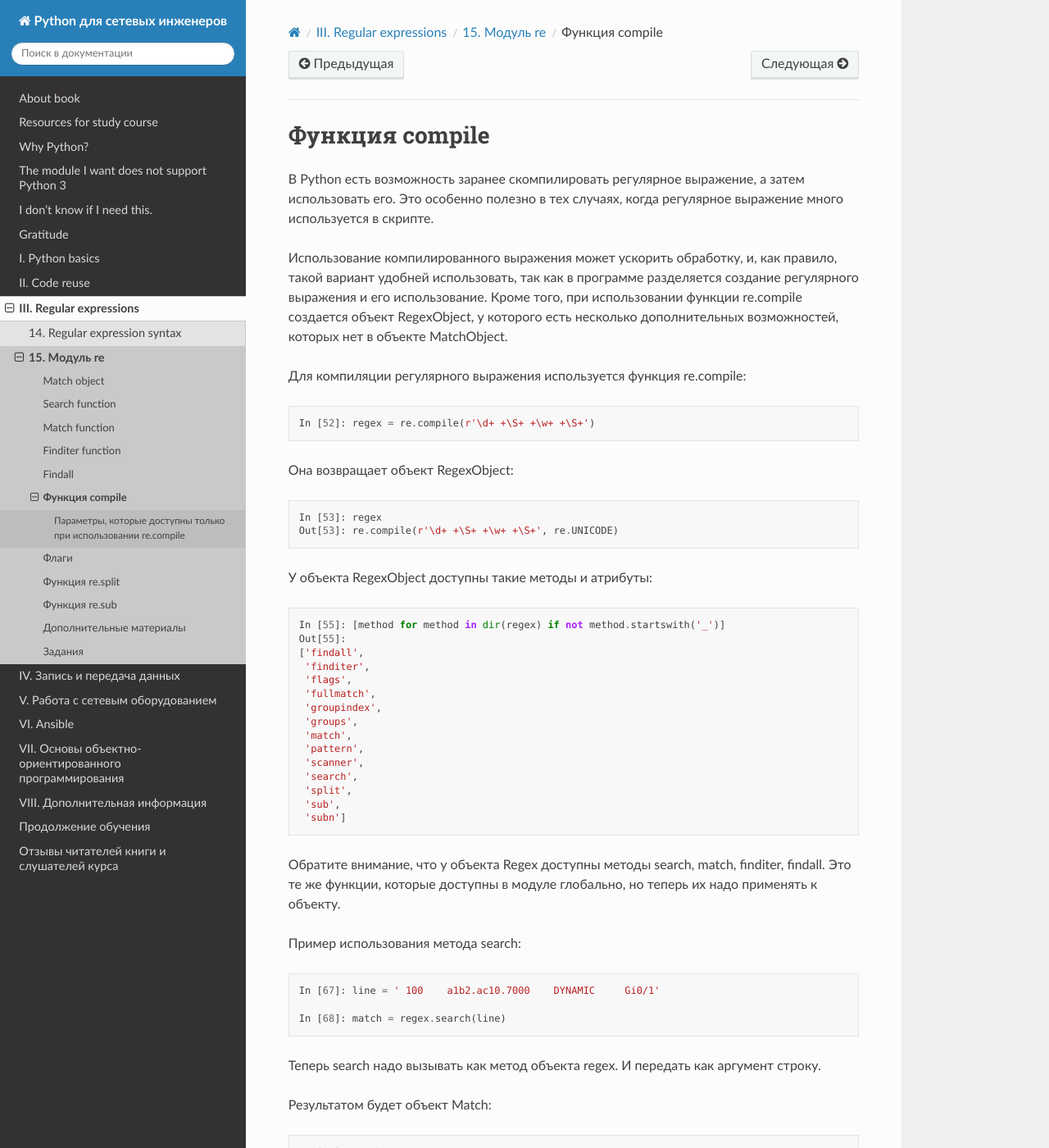
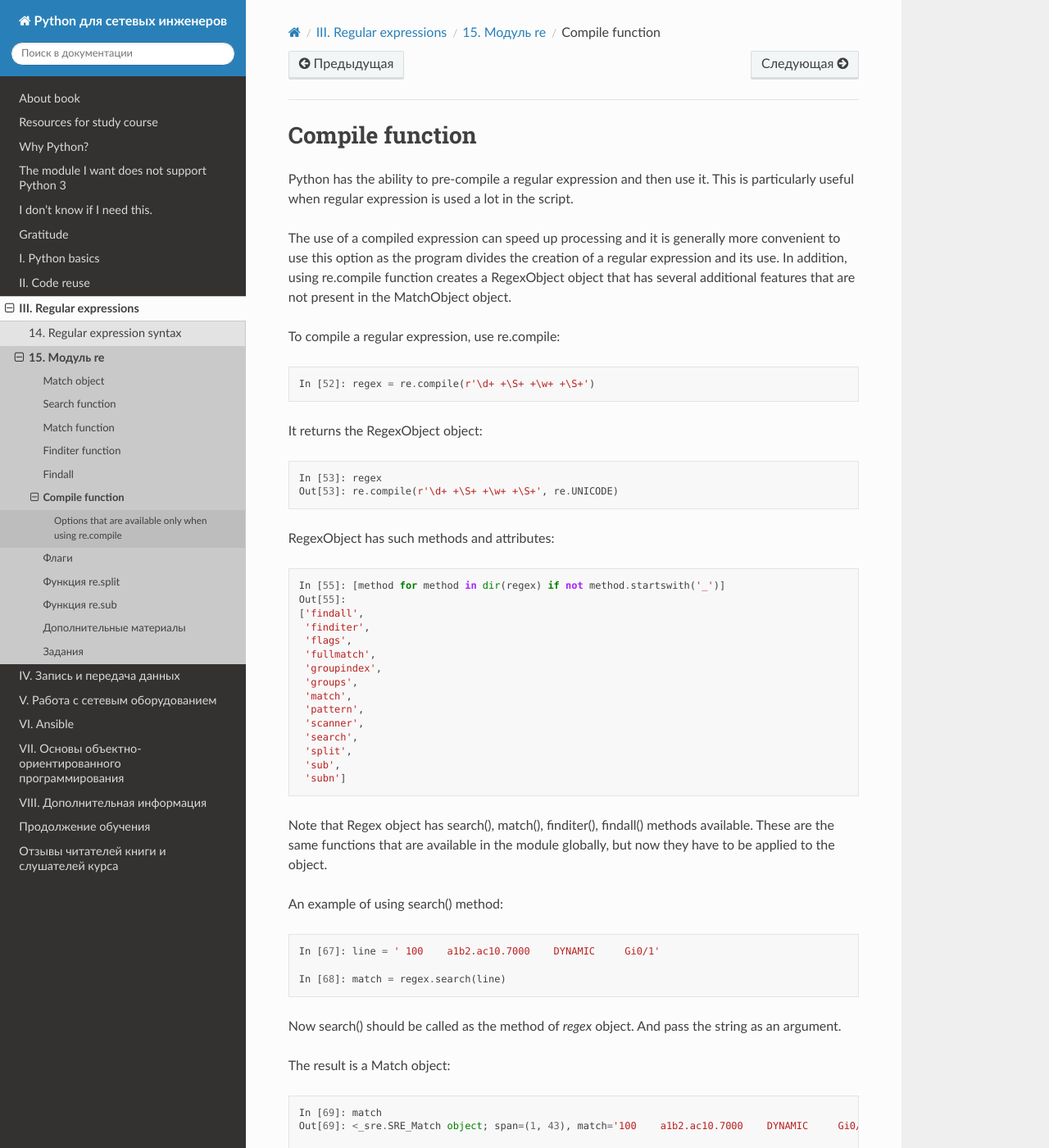
Before and after one commit to Aidar5/nattoeng, a Sphinx documentation site: the page built from docs/source/book/15_module_re/compile.rst, in a window 1280 px wide and 1400 px high. Shown: the whole window at 82% size. Built offline with Sphinx 7.4.7 and the Read the Docs theme 2.0.0, drawn with Linux system fonts in a browser that asks for light colours; pages that are not in the unit, such as notebooks, are missing from menus; some of the changed text lies outside the part shown.

Commit message:
Update compile.rst

```diff
--- a/docs/source/book/15_module_re/compile.rst
+++ b/docs/source/book/15_module_re/compile.rst
@@ -1,31 +1,24 @@
-Функция compile
+Compile function
 ---------------
 
-В Python есть возможность заранее скомпилировать регулярное выражение, а
-затем использовать его. Это особенно полезно в тех случаях, когда
-регулярное выражение много используется в скрипте.
+Python has the ability to pre-compile a regular expression and then use it. This is particularly useful when regular expression is used a lot in the script.
 
-Использование компилированного выражения может ускорить обработку, и,
-как правило, такой вариант удобней использовать, так как в программе
-разделяется создание регулярного выражения и его использование. Кроме
-того, при использовании функции re.compile создается объект RegexObject,
-у которого есть несколько дополнительных возможностей, которых нет в
-объекте MatchObject.
+The use of a compiled expression can speed up processing and it is generally more convenient to use this option as the program divides the creation of a regular expression and its use. In addition, using re.compile function creates a RegexObject object that has several additional features that are not present in the MatchObject object.
 
-Для компиляции регулярного выражения используется функция re.compile:
+To compile a regular expression, use re.compile:
 
 .. code:: python
 
     In [52]: regex = re.compile(r'\d+ +\S+ +\w+ +\S+')
 
-Она возвращает объект RegexObject:
+It returns the RegexObject object:
 
 .. code:: python
 
     In [53]: regex
     Out[53]: re.compile(r'\d+ +\S+ +\w+ +\S+', re.UNICODE)
 
-У объекта RegexObject доступны такие методы и атрибуты:
+RegexObject has such methods and attributes:
 
 .. code:: python
 
@@ -45,11 +38,9 @@
      'sub',
      'subn']
 
-Обратите внимание, что у объекта Regex доступны методы search, match,
-finditer, findall. Это те же функции, которые доступны в модуле
-глобально, но теперь их надо применять к объекту.
+Note that Regex object has search(), match(), finditer(), findall() methods available. These are the same functions that are available in the module globally, but now they have to be applied to the object.
 
-Пример использования метода search:
+An example of using search() method:
 
 .. code:: python
 
@@ -57,10 +48,9 @@ finditer, findall. Это те же функции, которые доступ
 
     In [68]: match = regex.search(line)
 
-Теперь search надо вызывать как метод объекта regex. И передать как
-аргумент строку.
+Now search() should be called as the method of *regex* object. And pass the string as an argument.
 
-Результатом будет объект Match:
+The result is a Match object:
 
 .. code:: python
 
@@ -70,8 +60,7 @@ finditer, findall. Это те же функции, которые доступ
     In [70]: match.group()
     Out[70]: '100    a1b2.ac10.7000    DYNAMIC     Gi0/1'
 
-Пример компиляции регулярного выражения и его использования на примере
-разбора лог-файла (файл parse_log_compile.py):
+An example of compiling a regular expression and its use based on example of a log file (parse_log_compile.py file):
 
 .. code:: python
 
@@ -92,8 +81,7 @@ finditer, findall. Это те же функции, которые доступ
 
     print('Петля между портами {} в VLAN {}'.format(', '.join(ports), vlan))
 
-Это модифицированный пример с использованием finditer. Тут изменилось
-описание регулярного выражения:
+This is a modified example of finditer() usage. Description of regular expression changed:
 
 .. code:: python
 
@@ -102,24 +90,23 @@ finditer, findall. Это те же функции, которые доступ
                        r'is flapping between port '
                        r'(\S+) and port (\S+)')
 
-И вызов finditer теперь выполняется как метод объекта regex:
+And now the call of finditer() is executed as a *regex* object method:
 
 .. code:: python
 
         for m in regex.finditer(f.read()):
 
-Параметры, которые доступны только при использовании re.compile
+Options that are available only when using re.compile
 ^^^^^^^^^^^^^^^^^^^^^^^^^^^^^^^^^^^^^^^^^^^^^^^^^^^^^^^^^^^^^^^
 
-При использовании функции re.compile в методах search, match, findall,
-finditer и fullmatch появляются дополнительные параметры:
+When using re.compile in search(), match(), findall(), finditer() and fullmatch() methods, additional parameters appear:
 
-* pos - позволяет указывать индекс в строке, с которого надо начать искать совпадение
-* endpos - указывает, до какого индекса надо выполнять поиск
+* pos - allows you to specify an index in the string from which to start matching
+* endpos - specifies from which index the search should be started
 
-Их использование аналогично выполнению среза строки.
+Their use is similar to the execution of a string slice.
 
-Например, таким будет результат без указания параметров pos, endpos:
+For example, this is the result without specifying *pos*, *endpos* parameters:
 
 .. code:: python
 
@@ -132,7 +119,7 @@ finditer и fullmatch появляются дополнительные пара
     In [78]: match.group()
     Out[78]: '100    a1b2.ac10.7000    DYNAMIC     Gi0/1'
 
-В этом случае указывается начальная позиция поиска:
+In this case, the initial search position shall be indicated:
 
 .. code:: python
 
@@ -141,7 +128,7 @@ finditer и fullmatch появляются дополнительные пара
     In [80]: match.group()
     Out[80]: '00    a1b2.ac10.7000    DYNAMIC     Gi0/1'
 
-Указание начальной позиции аналогично срезу строки:
+The initial entry is the same as string slice:
 
 .. code:: python
 
@@ -150,7 +137,7 @@ finditer и fullmatch появляются дополнительные пара
     In [82]: match.group()
     Out[82]: '00    a1b2.ac10.7000    DYNAMIC     Gi0/1'
 
-И последний пример - использование двух индексов:
+A final example is the use of two indexes:
 
 .. code:: python
 
@@ -163,7 +150,7 @@ finditer и fullmatch появляются дополнительные пара
     In [93]: match.group()
     Out[93]: '00    a1b2.ac10.7000    DYNAMIC     Gi'
 
-И аналогичный срез строки:
+And a similar string slice:
 
 .. code:: python
 
@@ -172,5 +159,4 @@ finditer и fullmatch появляются дополнительные пара
     In [95]: match.group()
     Out[95]: '00    a1b2.ac10.7000    DYNAMIC     Gi'
 
-В методах match, findall, finditer и fullmatch параметры pos и endpos
-работают аналогично.
+In match(), findall(), finditer() and fullmatch() methods *pos* and *endpos* parameters work similarly.
```
